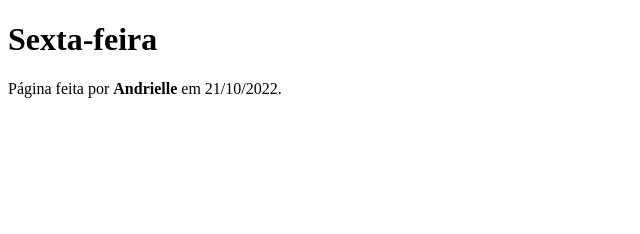
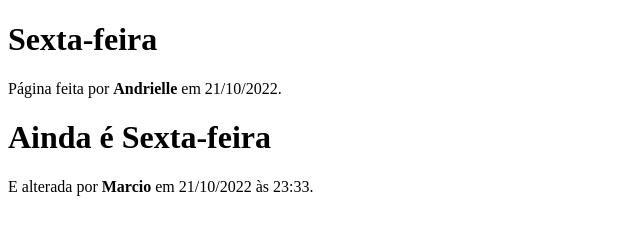
Before and after one commit to driiDev/test2, a plain HTML site: page index.html in a window 1280 px wide. Shown: the whole page, without its empty margins (0-640 px from the left). Drawn offline with Linux system fonts and the light colour scheme.

Commit message:
Efetuado alteração

```diff
--- a/index.html
+++ b/index.html
@@ -10,5 +10,8 @@
     <h1>Sexta-feira</h1>
     <p>Página feita por <strong>Andrielle</strong> em 21/10/2022.</p>
 
+    <h1>Ainda é Sexta-feira</h1>
+    <p>E alterada por <strong>Marcio</strong> em 21/10/2022 às 23:33.</p>
+
 </body>
 </html>
```
